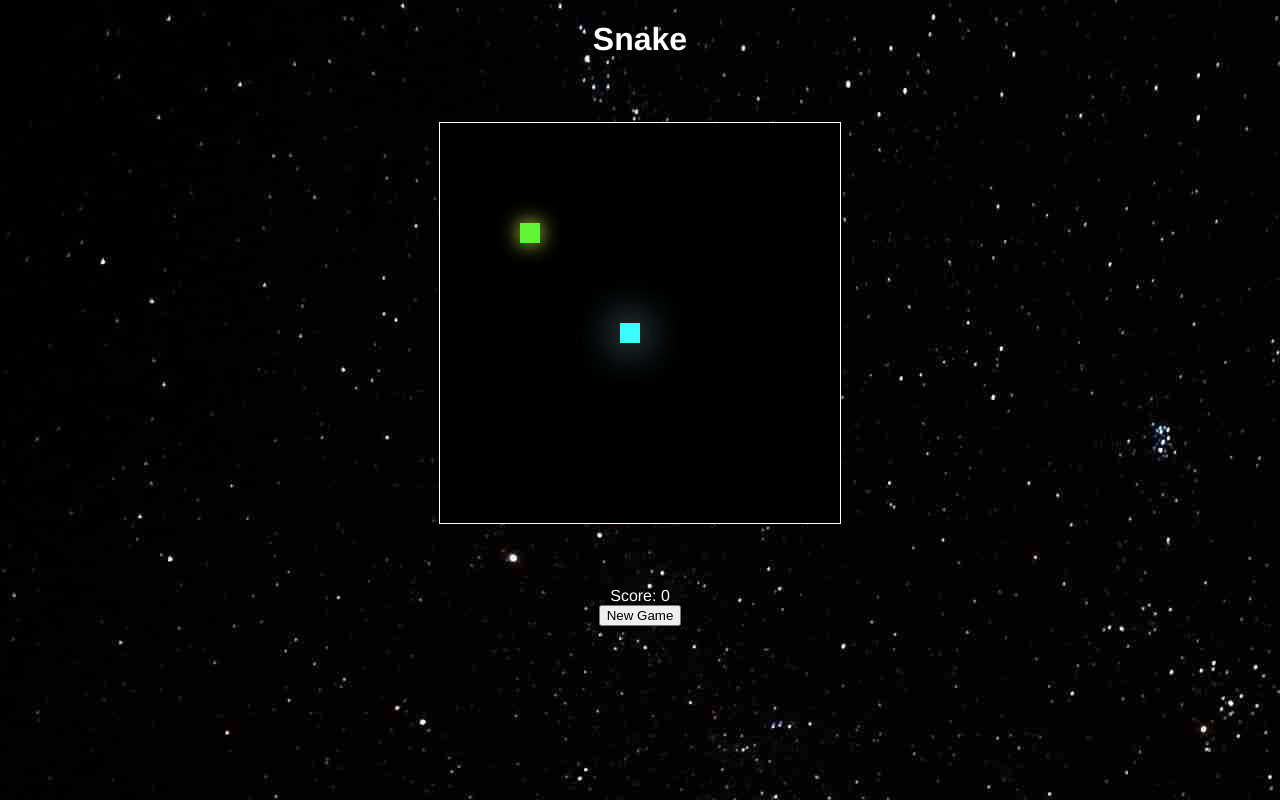
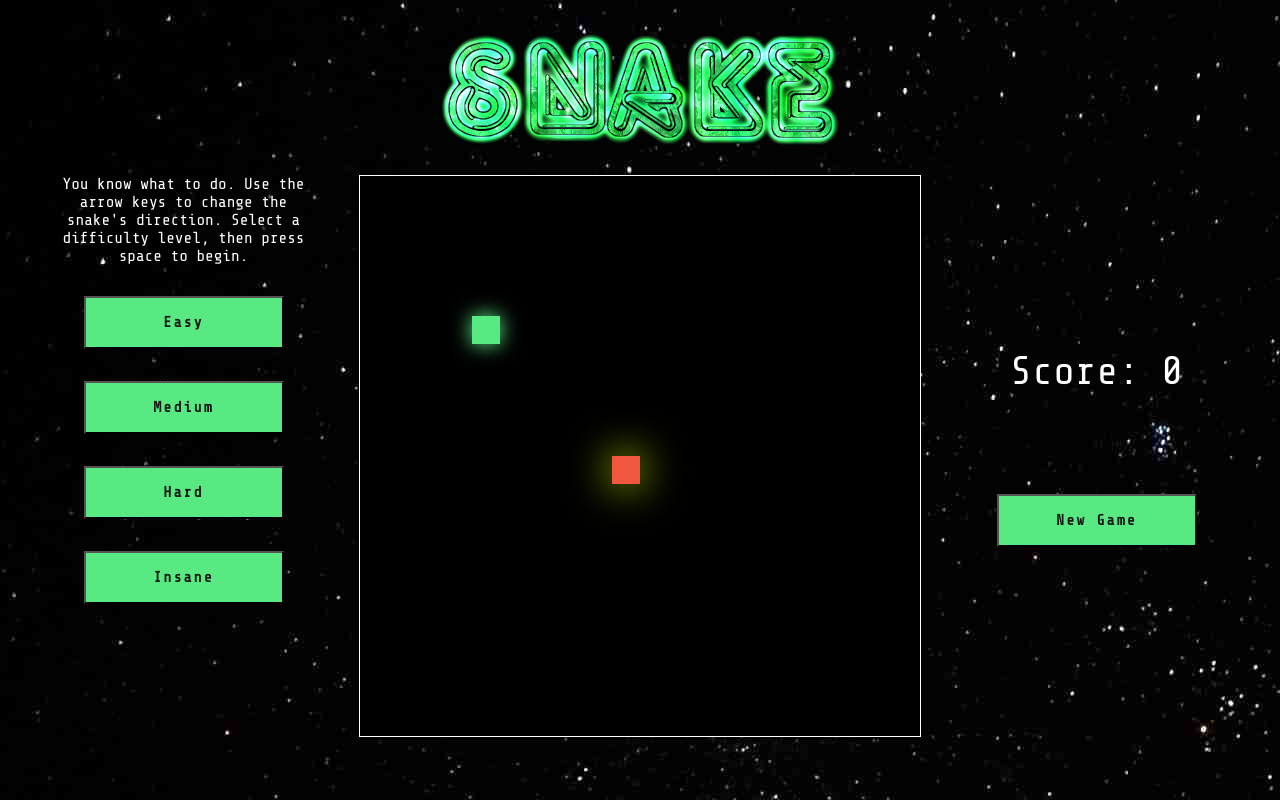
Before and after one commit to xehl/snake, a plain HTML site: page index.html in a window 1280 px wide. Drawn offline with nearby package versions, Linux system fonts and the light colour scheme.

Commit message:
added styles and difficulty

```diff
--- a/index.html
+++ b/index.html
@@ -1,18 +1,36 @@
 <!DOCTYPE html>
+
 <head>
   <title>Snake</title>
   <meta name="viewport" content="width=device-width, initial-scale=1.0">
   <link rel="stylesheet" href="style.css">
+  <link rel="preconnect" href="https://fonts.googleapis.com">
+  <link rel="preconnect" href="https://fonts.gstatic.com" crossorigin>
+  <link href="https://fonts.googleapis.com/css2?family=Share+Tech+Mono&display=swap" rel="stylesheet">
 </head>
 
 <body>
-        <h1>Snake</h1>
+  <img id="title" src="title.png">
+  <div id="container">
+    <div>
+      <div id="instructions">You know what to do. Use the arrow keys to change the snake's direction. Select a difficulty level, then press space to begin.</div>
+      <div id="difficulty">
+        <button class="btn btn-design" id="easy">Easy</button>
+        <button class="btn btn-design" id="medium">Medium</button>
+        <button class="btn btn-design" id="hard">Hard</button>
+        <button class="btn btn-design" id="insane">Insane</button>
+      </div>
+    </div>
 
     <div id="grid"></div>
 
+    <div id="right">
       <div id="score">Score: 0</div>
+      <button class="btn btn-design" id="replay">New Game</button>
+    </div>
 
-        <button id="replay">New Game</button>
+
+  </div>
 
   <script src="script.js"></script>
 </body>
--- a/script.js
+++ b/script.js
@@ -1,22 +1,61 @@
 const grid = document.querySelector("#grid");
-const replayButton = document.querySelector("#replay")
-replayButton.addEventListener("click", () => { window.location.reload() })
+const replayButton = document.querySelector("#replay");
+replayButton.addEventListener("click", () => {
+  window.location.reload();
+});
+
 let foodPosition;
 let snakeArray = [104];
 let direction = "right";
 let moving;
-let speed = 80;
+let speed = null;
 
+// event listeners for difficulty levels
+let easy = document.querySelector("#easy");
+let medium = document.querySelector("#medium");
+let hard = document.querySelector("#hard");
+let insane = document.querySelector("#insane");
 
+easy.addEventListener("click", () => {
+  speed = 110;
+  easy.classList.add("selected");
+  medium.classList.remove("selected");
+  hard.classList.remove("selected");
+  insane.classList.remove("selected");
+});
+
+medium.addEventListener("click", () => {
+  speed = 80;
+  easy.classList.remove("selected");
+  medium.classList.add("selected");
+  hard.classList.remove("selected");
+  insane.classList.remove("selected");
+});
+
+hard.addEventListener("click", () => {
+  speed = 65;
+  easy.classList.remove("selected");
+  medium.classList.remove("selected");
+  hard.classList.add("selected");
+  insane.classList.remove("selected");
+});
+
+insane.addEventListener("click", () => {
+  speed = 50;
+  easy.classList.remove("selected");
+  medium.classList.remove("selected");
+  hard.classList.remove("selected");
+  insane.classList.add("selected");
+});
 
 // starts the snake moving when space bar is pressed
 document.addEventListener("keydown", function startSnake(e) {
-    if(e.keyCode == 32){
+  if (speed && e.keyCode == 32) {
     moving = setInterval(moveSnake, speed);
     document.removeEventListener("keydown", startSnake);
     addArrows();
   }
-})
+});
 
 // make 20x20 grid inside of container
 for (let i = 0; i < 400; i++) {
@@ -31,21 +70,16 @@ divs[snakeArray[0]].classList.add("snake");
 // add arrow key controls
 function addArrows() {
   document.addEventListener("keydown", function changeDirection(e) {
-        if (e.keyCode === 37 && direction !== "right")
-            direction = "left"
-        if (e.keyCode === 38 && direction !== "down")
-            direction = "up";
-        if (e.keyCode === 39 && direction !== "left")
-            direction = "right";
-        if (e.keyCode === 40 && direction !== "up")
-            direction = "down";
+    if (e.keyCode === 37 && direction !== "right") direction = "left";
+    if (e.keyCode === 38 && direction !== "down") direction = "up";
+    if (e.keyCode === 39 && direction !== "left") direction = "right";
+    if (e.keyCode === 40 && direction !== "up") direction = "down";
     document.removeEventListener("keydown", changeDirection);
   });
 }
 
 // checks if head has bumped into the snake or the boundary
 function bump(head) {
-
   if (head > 399 && direction === "down") {
     console.log("out of bounds / bottom");
     clearInterval(moving);
@@ -89,20 +123,16 @@ function bump(head) {
 
 // move snake head
 function moveSnake() {
-
   let headPosition = snakeArray[0];
 
   // move index of head, but don't alter the board yet
   if (direction === "up") {
     headPosition -= 20;
-    }
-    else if (direction === "down") {
+  } else if (direction === "down") {
     headPosition += 20;
-    }
-    else if (direction === "right") {
+  } else if (direction === "right") {
     headPosition++;
-    }
-    else if (direction === "left") {
+  } else if (direction === "left") {
     headPosition--;
   }
 
@@ -118,10 +148,8 @@ function moveSnake() {
 // snakeArray holds the previous snake
 
 function buildSnake(headPosition) {
-
   // checks first if snake has bumped into an obstacle
   if (bump(headPosition) === false) {
-
     // add class to the new head of the snake
     divs[headPosition].classList.add("snake");
 
@@ -133,28 +161,23 @@ function buildSnake(headPosition) {
 
     // removes the snake class from the last div on the tail
     divs[last].classList.remove("snake");
-
   }
   addArrows();
 }
 
 // eatfood, add to snake length
-
 function eatFood() {
   divs[foodPosition].classList.remove("food");
   generateFood();
 
   // updates score div
-    document.querySelector("#score").innerHTML = `Score ${snakeArray.length}`;
+  document.querySelector("#score").innerHTML = `Score: ${snakeArray.length}`;
 
   // adds to the back of the snake
   snakeArray.push(snakeArray[snakeArray.length - 1]);
-
 }
 
-
 // generate random food
-
 function generateFood() {
   foodPosition = Math.floor(Math.random() * 399);
 
@@ -163,6 +186,8 @@ function generateFood() {
     foodPosition = foodPosition = Math.floor(Math.random() * 399);
 
   divs[foodPosition].classList.add("food");
+  return foodPosition;
 }
 
+// generates first food
 generateFood();
--- a/style.css
+++ b/style.css
@@ -5,15 +5,28 @@ body {
   color: white;
   background-repeat: no-repeat;
   background-size: auto;
+  font-family: "Share Tech Mono", monospace;
+}
+
+#instructions {
+  width: 70%;
+  margin: 0 auto;
+  margin-bottom: 15px;
+}
+
+#container {
+  margin-top: 20px;
+  display: grid;
+  grid-template-columns: 1fr 1fr 1fr;
 }
 
 #grid {
   display: flex;
   flex-wrap: wrap;
-    margin: 5% auto;
+  margin: 0 auto;
   border: 1px solid white;
-    width: 50vh;
-    height: 50vh;
+  width: 70vh;
+  height: 70vh;
 }
 
 .box {
@@ -24,17 +37,69 @@ body {
 }
 
 .snake {
-    background-color: #5ff536;
-    box-shadow: 0px 0px 20px #DCFC50;
+  background-color: #58e983;
+  box-shadow: 0px 0px 20px #62ff93;
   z-index: 2;
 }
 
 .food {
-    background-color: #38fcff;
-    box-shadow: 0px 0px 40px #b8feff;
-    z-index: 2;
+  background-color: #f0573c;
+  box-shadow: 0px 0px 40px #d2ff08;
+  z-index: 3;
 }
 
-.start {
+.temp {
+  background-color: #3cf0d8;
+}
 
+#right {
+  display: flex;
+  flex-direction: column;
+  justify-content: center;
 }
+
+#replay {
+  margin-top: 100px;
+}
+
+#score {
+  font-size: 40px;
+}
+
+#title {
+  margin-top: 20px;
+}
+
+.btn {
+  font-family: "Share Tech Mono", monospace;
+  border-radius: 0;
+  margin: 0;
+  padding: 0;
+  font-weight: 700;
+  display: block;
+  width: 200px;
+  font-size: 15px;
+  outline: none !important;
+}
+
+#difficulty {
+  display: flex;
+  flex-direction: column;
+}
+
+.btn-design {
+  margin: 16px auto;
+  letter-spacing: 2px;
+  padding: 16px;
+  color: rgb(25, 27, 24) !important;
+  background: #58e983;
+  transition: box-shadow 0.1s ease-in-out;
+}
+.btn-design:hover {
+  box-shadow: 0 0 15px 0px #38ad5b;
+  transition: box-shadow 0.1s ease-in-out;
+}
+
+.selected {
+  background: #246939;
+}
```
Also changed, not shown: title.png (added). Lines whose indentation alone changed are shown as unchanged.
